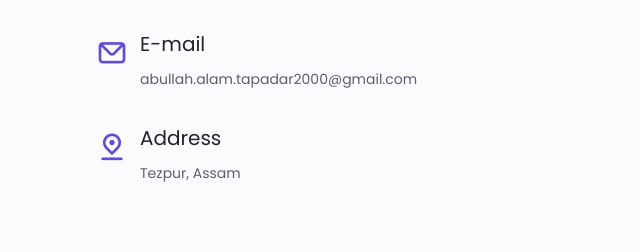
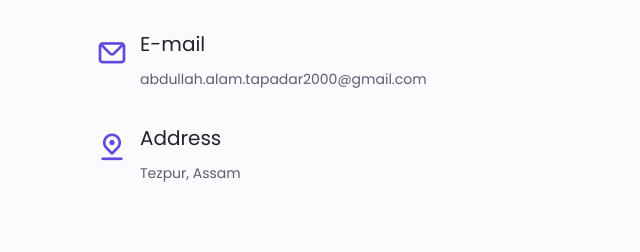
Before and after one commit to abdullahalam123/portfolio, a website: page index.html in a window 1280 px wide. Shown: the part 4713-4965 px from the top of the page, 0-640 px from the left. Drawn offline with nearby package versions, Linux system fonts and the light colour scheme.

Commit message:
Fix email

```diff
--- a/index.html
+++ b/index.html
@@ -849,7 +849,7 @@
 
                         <div>
                             <h3 class="contact__title">E-mail</h3>
-                            <span class="contact__subtitle">abullah.alam.tapadar2000@gmail.com</span>
+                            <span class="contact__subtitle">abdullah.alam.tapadar2000@gmail.com</span>
                         </div>
                     </div>
 
```
